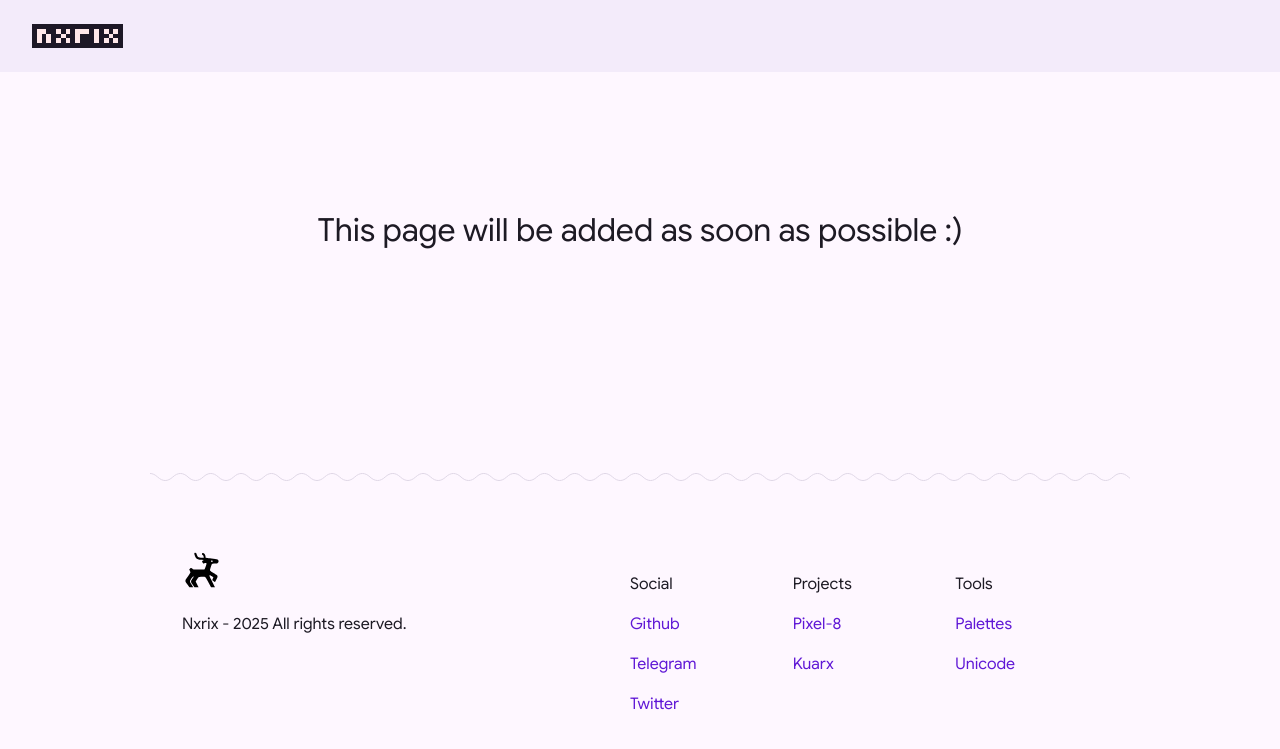
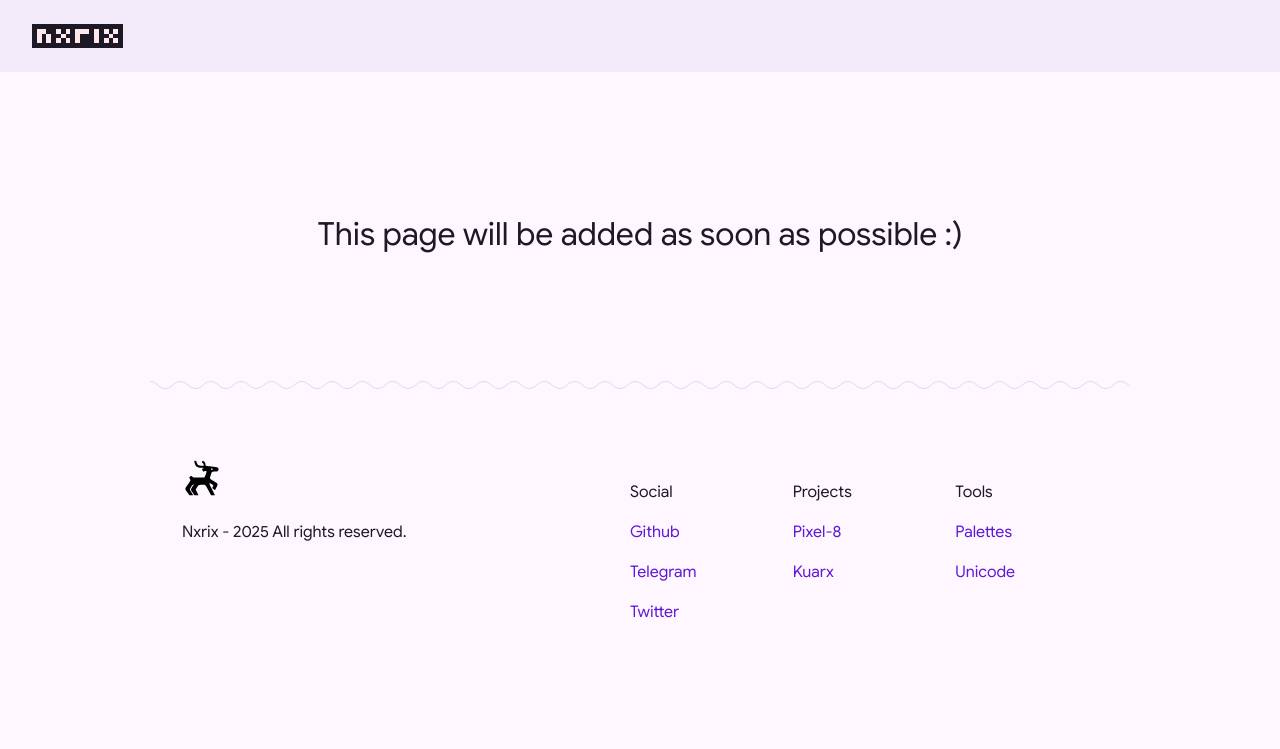
Before and after one commit to Nxrix/nxrix.github.io, a Jekyll site: the page built from soon.html, in a window 1280 px wide. Shown: the top 749 px of the page. Built offline with Jekyll 4.4.1, drawn with Linux system fonts in a browser that asks for light colours.

Commit message:
Update soon.html

```diff
--- a/soon.html
+++ b/soon.html
@@ -3,4 +3,4 @@ layout: default
 title: "Soon"
 description: "This page will be added as soon as possible."
 ---
-<p style="width:100%;padding:96px 64px;font-size:32px;display:flex;justify-content:center;align-items:center;">This page will be added as soon as possible :)</p>
+<p style="width:100%;padding:100px 64px 0 64px;font-size:32px;display:flex;justify-content:center;align-items:center;">This page will be added as soon as possible :)</p>
```
